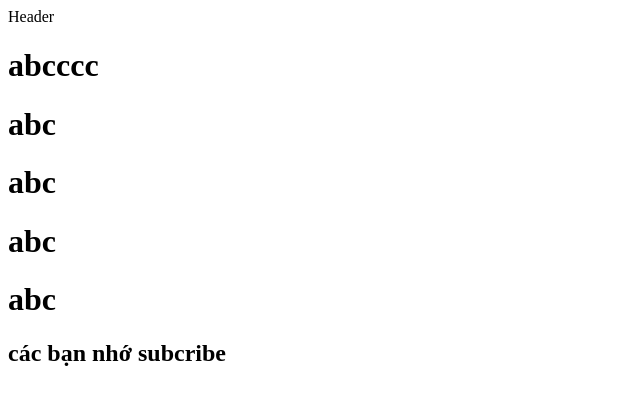
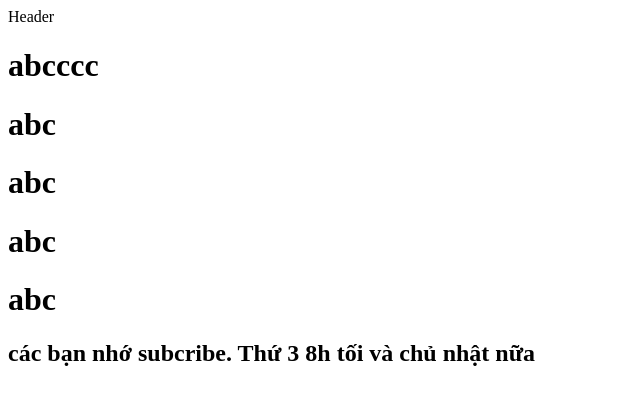
Before and after one commit to hoanghai86/bc37-travel, a plain HTML site: page index.html in a window 1280 px wide. Shown: the whole page, without its empty margins (0-640 px from the left). Drawn offline with Linux system fonts and the light colour scheme.

Commit message:
sửa file để tạo conflict

```diff
--- a/index.html
+++ b/index.html
@@ -14,7 +14,7 @@
     <h1>abc</h1>
     <h1>abc</h1>
     <h1>abc</h1>
-    <h2>các bạn nhớ subcribe</h2>
+    <h2>các bạn nhớ subcribe. Thứ 3 8h tối và chủ nhật nữa</h2>
 
     <!-- code ở nhánh booking -->
 </body>
```
